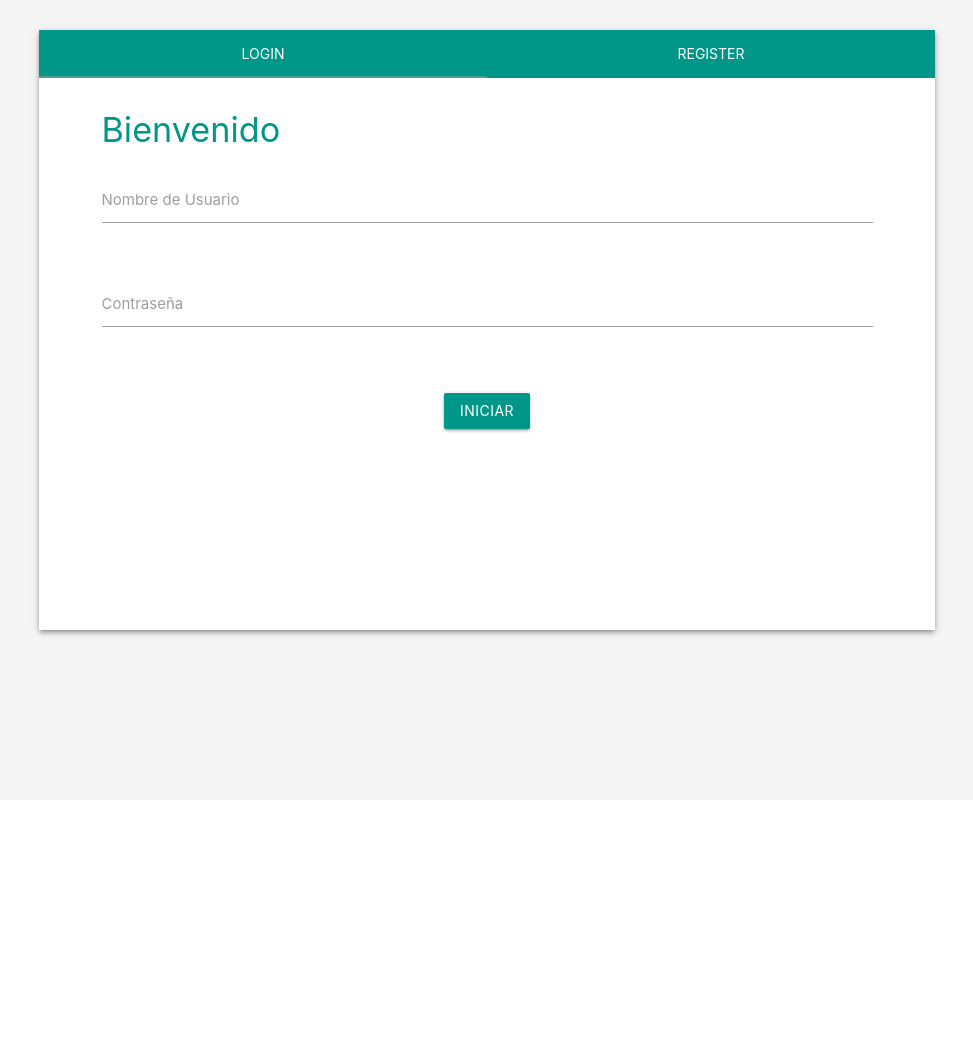
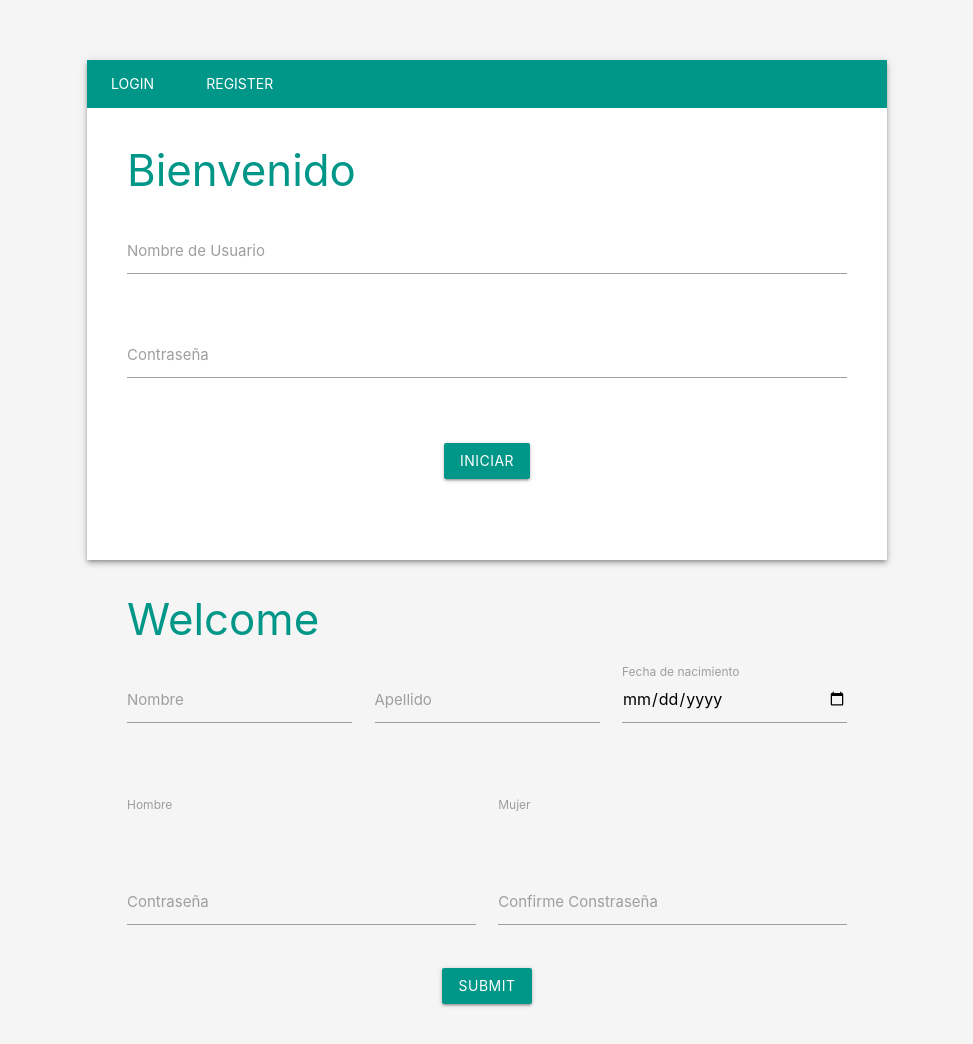
Before and after one commit to HollowCT/kiosko, a PHP site: page / in a window 1280 px wide. Shown: the whole page, without its empty margins (153-1126 px from the left). Before the commit the page ends 639 px from the top, so only its background shows below. Run offline with PHP 8.4, Linux system fonts and the light colour scheme; some libraries are stand-ins or nearby versions.

Commit message:
Revert "Cambios para sesiones en laptop-andy"
This reverts commit 26d494db3c44f007faaccc1b9ec191570c0e5461.

```diff
--- a/index.php
+++ b/index.php
@@ -20,7 +20,7 @@
   {
   	margin-top: 30px;
   	width: 800px;
-  	height: 600px;
+  	height: 500px;
   }
 
   .tabs .indicator
@@ -40,16 +40,8 @@
   {
   	position: absolute;
   }
-
   </style>
 
-  <link href="https://fonts.googleapis.com/icon?family=Material+Icons" rel="stylesheet">
-  <!--Import materialize.css-->
-  <!-- <link type="text/css" rel="stylesheet" href="css/materialize.min.css"  media="screen,projection"/> -->
-  <!-- <link rel="stylesheet" href="https://cdnjs.cloudflare.com/ajax/libs/materialize/1.0.0-beta/css/materialize.min.css"> -->
-  <script src="https://cdnjs.cloudflare.com/ajax/libs/materialize/1.0.0-beta/js/materialize.min.js"></script>
-
-  <?php require 'kiosco_materialize.php'; ?>
 </head>
 
 <body>
@@ -90,7 +82,7 @@ if($_SERVER["REQUEST_METHOD"] == "POST" && isset($_POST['login'])){
                 session_start();
                 $_SESSION['S_username'] = $username;
                 $_SESSION['S_id'] = $info['id'];
-                header("location: kiosco_main_menu.php");
+                header("location: kiosko_main_menu.php");
             } else{
 
                 $password_err = 'La contraseña no es válida.';
@@ -174,16 +166,15 @@ elseif ($_SERVER["REQUEST_METHOD"] == "POST" && isset($_POST['register'])) {
 
   <div class="section"></div>
   <div class="container white z-depth-2">
+  	<ul class="tabs teal">
+  		<li class="tab col s3"><a class="white-text active" href="#login">login</a></li>
+  		<li class="tab col s3"><a class="white-text" href="#register">register</a></li>
+  	</ul>
 
-<div class="row">
-  <ul class="tabs teal">
-    <li class="tab col s6"><a class="white-text active" href="#login">login</a></li>
-    <li class="tab col s6"><a class="white-text" href="#register">register</a></li>
-  </ul>
   	<div id="login"  class="col s12">
   		<form name='login' action="<?php echo htmlspecialchars($_SERVER["PHP_SELF"]); ?>" method="post" class="col s12">
   			<div class="form-container">
-  				<h4 class="teal-text">Bienvenido</h3>
+  				<h3 class="teal-text">Bienvenido</h3>
   				<div class="row">
   					<div class="input-field col s12">
   						<input name="username" id="username" type="text" class="validate">
@@ -211,7 +202,7 @@ elseif ($_SERVER["REQUEST_METHOD"] == "POST" && isset($_POST['register'])) {
   	<div id="register" class="col s12">
   		<form name='register' action="<?php echo htmlspecialchars($_SERVER["PHP_SELF"]); ?>" method="post" class="col s12">
   			<div class="form-container">
-  				<h4 class="teal-text">¿Nuevo Usuario? ¡Registrese!</h4>
+  				<h3 class="teal-text">Welcome</h3>
   				<div class="row">
   					<div class="input-field col s4">
   						<input name="first_name" id="first_name" type="text" class="validate" required>
@@ -229,18 +220,14 @@ elseif ($_SERVER["REQUEST_METHOD"] == "POST" && isset($_POST['register'])) {
   				<div class="row">
   					<div class="input-field col s6">
               <p>
-                <label for="male">
                 <input id="male" class="with-gap" name="sex" type="radio" value='m' checked />
-                <span>Hombre</span>
-              </label>
+                <label for="male">Hombre</label>
               </p>
   					</div>
             <div class="input-field col s6">
               <p>
-                <label for="female">
-                <input id="female" class="with-gap" name="sex" type="radio" value='f'  />
-                <span>Mujer</span>
-              </label>
+                <input id="female" class="with-gap" name="sex" type="radio" value="f" />
+                <label for="female">Mujer</label>
               </p>
   					</div>
   				</div>
@@ -261,19 +248,9 @@ elseif ($_SERVER["REQUEST_METHOD"] == "POST" && isset($_POST['register'])) {
   		</form>
   	</div>
   </div>
-</div>
 
-  <script src="https://code.jquery.com/jquery-3.1.1.min.js"></script>
-  <script src="https://cdnjs.cloudflare.com/ajax/libs/materialize/1.0.0-beta/js/materialize.min.js"></script>
+  <script type="text/javascript" src="https://cdnjs.cloudflare.com/ajax/libs/jquery/2.2.1/jquery.min.js"></script>
   <script type="text/javascript" src="js/materialize.min.js"></script>
-
-  <script type="text/javascript">
-
-
-$(document).ready(function(){
-$('.tabs').tabs();
-});
-  </script>
 </body>
 
 </html>
```
Also changed, not shown: kiosco_menu.php (+5 -12 lines).
